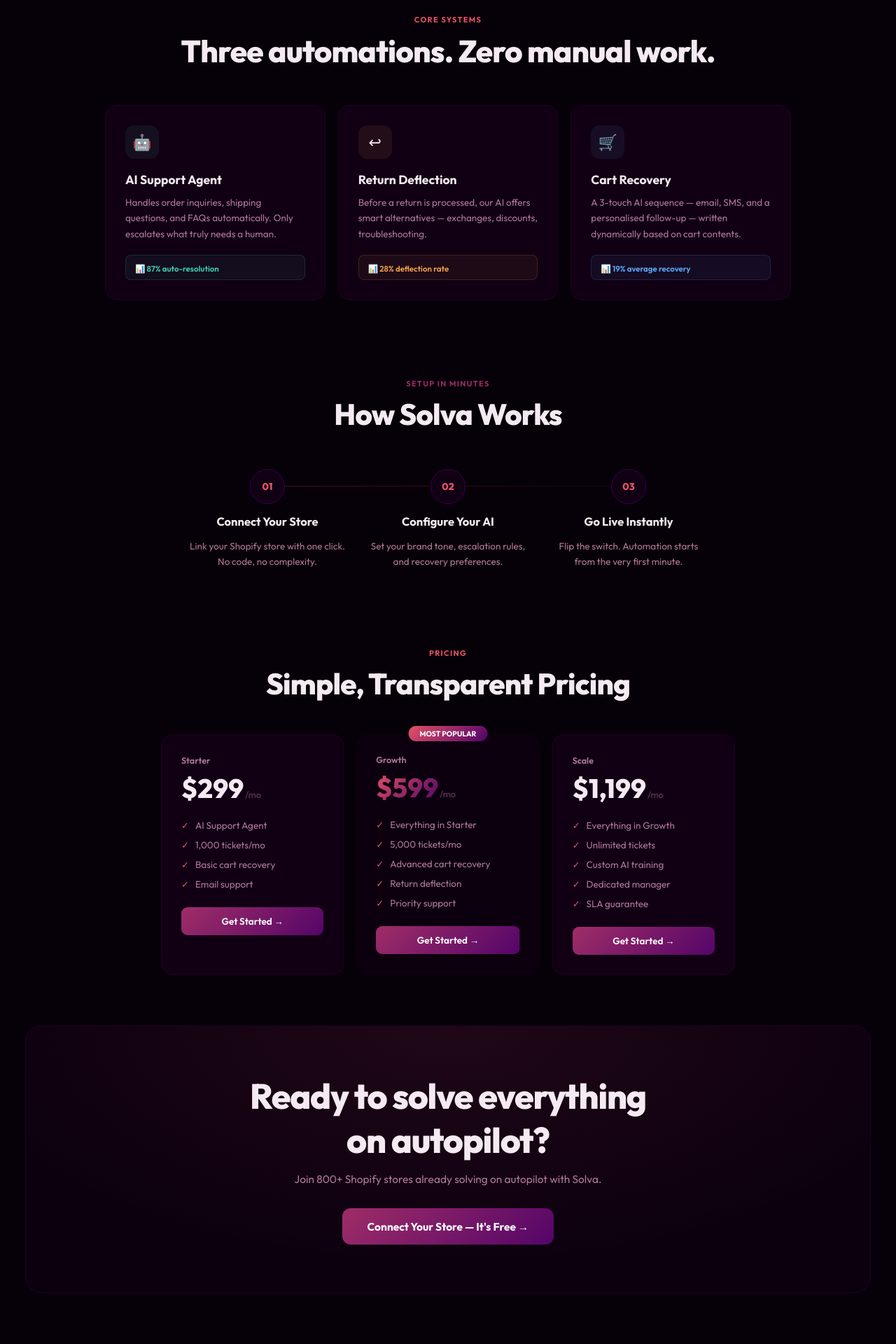
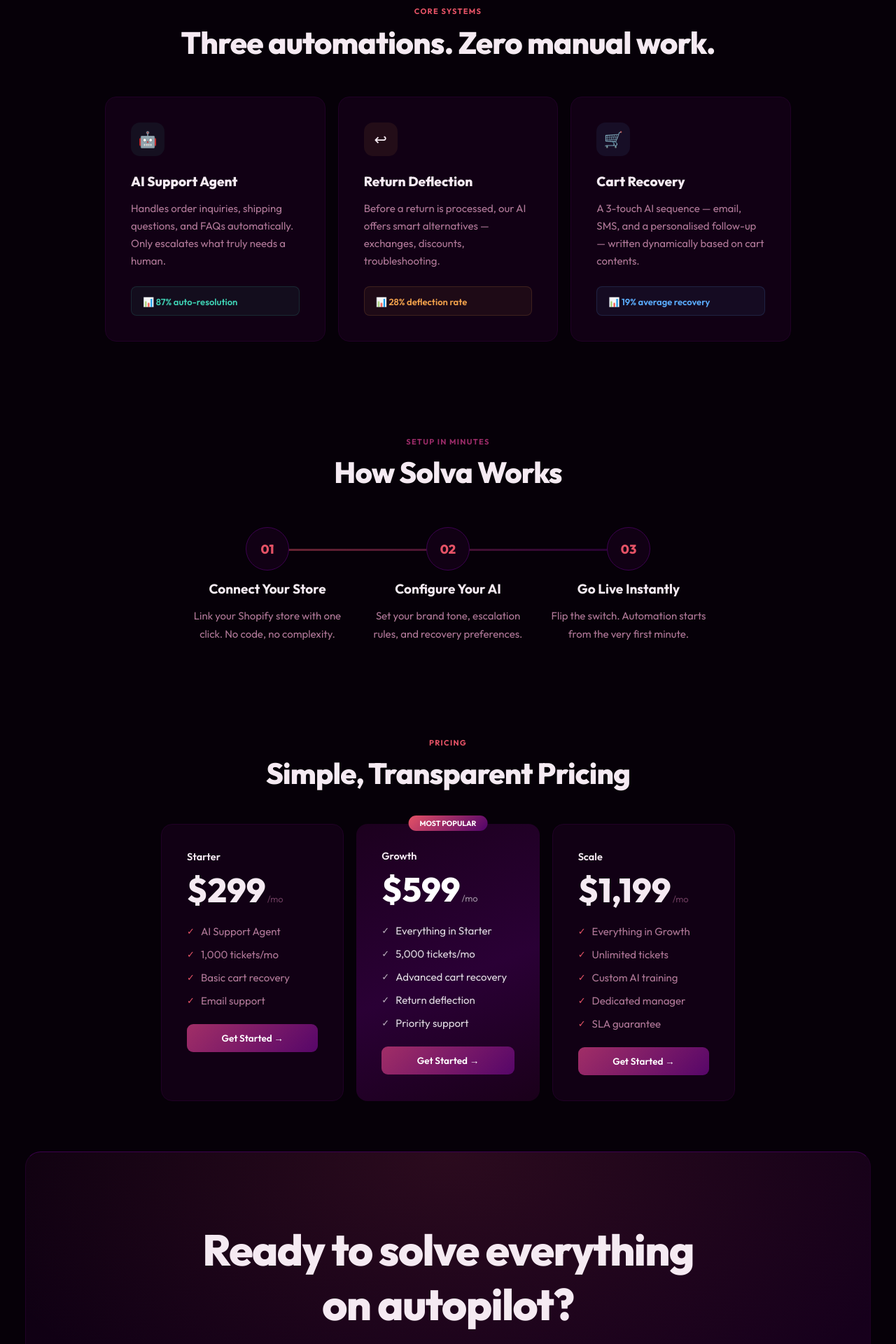
Before and after one commit to getsolvacom/solva, a React (Vite) app: page / in a window 1280 px wide. Shown: the part 860-2780 px from the top of the page at 70% size. Before the commit the page ends 2759 px from the top, so only its background shows below. Built offline with nearby package versions, Linux system fonts and the light colour scheme.

Commit message:
fix: landing page polish, sticky nav, scroll links, login routing

```diff
--- a/src/App.jsx
+++ b/src/App.jsx
@@ -4,21 +4,27 @@
 import DashboardShell from "./pages/dashboard/DashboardShell";
 
 export default function App() {
-  const [screen, setScreen] = useState("landing");
-  const [view,   setView]   = useState("overview");
+  const [screen,    setScreen]    = useState("landing");
+  const [view,      setView]      = useState("overview");
+  const [loginMode, setLoginMode] = useState("signup");
+
+  const goOnboard = () => { setLoginMode("signup"); setScreen("onboarding"); };
+  const goLogin   = () => { setLoginMode("login");  setScreen("onboarding"); };
 
   return (
     <>
       {screen === "landing" && (
         <LandingPage
-          goOnboard={() => setScreen("onboarding")}
-          goDash={()    => setScreen("dashboard")}
+          goOnboard={goOnboard}
+          goLogin={goLogin}
+          goDash={() => setScreen("dashboard")}
         />
       )}
       {screen === "onboarding" && (
         <OnboardingPage
           goBack={() => setScreen("landing")}
           goDash={() => { setScreen("dashboard"); setView("overview"); }}
+          initialMode={loginMode}
         />
       )}
       {screen === "dashboard" && (
--- a/src/pages/LandingPage.jsx
+++ b/src/pages/LandingPage.jsx
@@ -45,6 +45,32 @@
         .features-grid{grid-template-columns:1fr!important;gap:14px!important;}
         .pricing-grid{grid-template-columns:1fr!important;gap:24px!important;}
       }
+      @media(min-width:768px){
+        .stats-cell{padding:28px 20px!important;}
+        .stats-number{font-size:32px!important;}
+        .stats-label{font-size:13px!important;color:#B07898!important;}
+        .stats-divider{border-right:1px solid #3D0050!important;}
+        .pricing-card{padding:36px!important;}
+        .pricing-plan-name{font-size:14.5px!important;color:#F5EAF2!important;}
+        .pricing-price{font-size:48px!important;}
+        .pricing-features{gap:14px!important;}
+        .pricing-feature-text{font-size:15px!important;}
+        .hiw-section{padding:80px 40px!important;}
+        .hiw-step-circle{width:62px!important;height:62px!important;font-size:18px!important;}
+        .hiw-connector{height:3px!important;opacity:.45!important;top:31px!important;}
+        .hiw-step-title{font-size:19px!important;}
+        .hiw-step-desc{font-size:15px!important;}
+        .feat-card{padding:36px!important;}
+        .feat-icon{margin-bottom:24px!important;}
+        .feat-title{font-size:19px!important;font-weight:800!important;margin-bottom:14px!important;}
+        .feat-desc{font-size:15px!important;margin-bottom:24px!important;}
+        .feat-badge{padding:10px 16px!important;}
+        .feat-badge-text{font-size:13px!important;}
+        .cta-section{padding:100px 48px!important;}
+        .cta-heading{font-size:clamp(34px,5vw,62px)!important;}
+        .cta-sub{font-size:17px!important;}
+        .hero-section{padding-top:60px!important;}
+      }
     `}</style>
   );
 }
@@ -68,12 +94,22 @@
   );
 }
 
-export default function LandingPage({ goOnboard, goDash }) {
+const NAV_IDS = { "Features":"features", "How It Works":"how-it-works", "Pricing":"pricing" };
+
+export default function LandingPage({ goOnboard, goDash, goLogin }) {
   const [menuOpen, setMenuOpen] = useState(false);
   const closeMenu = () => setMenuOpen(false);
 
+  const scrollTo = (label) => {
+    const id = NAV_IDS[label];
+    if (!id) return;
+    const el = document.getElementById(id);
+    if (!el) return;
+    window.scrollTo({ top: el.getBoundingClientRect().top + window.scrollY - 64, behavior: "smooth" });
+  };
+
   return (
-    <div style={{background:C.bg,minHeight:"100vh",fontFamily:"'Outfit',sans-serif",color:C.text,overflowX:"hidden"}}>
+    <div style={{background:C.bg,minHeight:"100vh",fontFamily:"'Outfit',sans-serif",color:C.text,overflowX:"hidden",paddingTop:64}}>
       <GlobalStyles/>
 
       {/* Ambient orbs */}
@@ -83,19 +119,19 @@
       </div>
 
       {/* NAV */}
-      <nav style={{position:"sticky",top:0,zIndex:100,height:64,display:"flex",alignItems:"center",justifyContent:"space-between",padding:"0 44px",background:"rgba(6,0,8,.88)",borderBottom:`1px solid ${C.border}`,backdropFilter:"blur(20px)"}}>
+      <nav style={{position:"fixed",top:0,left:0,right:0,zIndex:1000,height:64,display:"flex",alignItems:"center",justifyContent:"space-between",padding:"0 44px",background:"rgba(6,0,8,.92)",borderBottom:`1px solid ${C.borderHi}`,backdropFilter:"blur(20px)"}}>
         <SolvaLogo/>
 
         {/* Desktop links */}
         <div className="nav-links-desktop">
           {["Features","How It Works","Pricing","Docs"].map(l=>(
-            <span key={l} className="nav-link" style={{fontSize:14,color:C.sub,fontWeight:500}}>{l}</span>
+            <span key={l} className="nav-link" onClick={()=>scrollTo(l)} style={{fontSize:14,color:C.sub,fontWeight:500}}>{l}</span>
           ))}
         </div>
 
         {/* Desktop actions */}
         <div className="nav-actions-desktop">
-          <button className="btn-ghost" onClick={goDash} style={{padding:"8px 18px",borderRadius:8,border:`1px solid ${C.border}`,color:C.sub,fontSize:13.5}}>Sign In</button>
+          <button className="btn-ghost" onClick={goLogin} style={{padding:"8px 18px",borderRadius:8,border:`1px solid ${C.border}`,color:C.sub,fontSize:13.5}}>Sign In</button>
           <button className="btn-primary" onClick={goOnboard} style={{padding:"9px 22px",borderRadius:8,color:"#fff",fontWeight:700,fontSize:13.5}}>Get Started →</button>
         </div>
 
@@ -108,13 +144,13 @@
         {menuOpen && (
           <div className="nav-dropdown">
             {["Features","How It Works","Pricing","Docs"].map(l=>(
-              <span key={l} className="nav-link" onClick={closeMenu}
+              <span key={l} className="nav-link" onClick={()=>{ closeMenu(); scrollTo(l); }}
                 style={{fontSize:15,color:C.sub,fontWeight:500,padding:"13px 8px",borderBottom:`1px solid ${C.border}`}}>
                 {l}
               </span>
             ))}
             <div style={{display:"flex",flexDirection:"column",gap:10,paddingTop:14}}>
-              <button className="btn-ghost" onClick={()=>{closeMenu();goDash();}}
+              <button className="btn-ghost" onClick={()=>{closeMenu();goLogin();}}
                 style={{padding:"12px",borderRadius:9,border:`1px solid ${C.border}`,color:C.sub,fontSize:14,width:"100%"}}>
                 Sign In
               </button>
@@ -128,7 +164,7 @@
       </nav>
 
       {/* HERO */}
-      <section style={{position:"relative",zIndex:1,textAlign:"center",padding:"100px 40px 80px"}}>
+      <section className="hero-section" style={{position:"relative",zIndex:1,textAlign:"center",padding:"48px 40px 80px"}}>
         <div className="fu" style={{display:"inline-flex",alignItems:"center",gap:8,padding:"5px 16px",borderRadius:100,background:"rgba(229,82,102,.08)",border:"1px solid rgba(229,82,102,.22)",marginBottom:28}}>
           <span style={{width:6,height:6,borderRadius:"50%",background:C.coral,display:"inline-block"}}/>
           <span style={{fontSize:11.5,color:C.coral,fontWeight:700,letterSpacing:".07em"}}>SOLVA — AI AUTOMATION FOR SHOPIFY STORES</span>
@@ -148,16 +184,16 @@
         {/* Stats bar */}
         <div className="fu fu4" style={{display:"flex",maxWidth:560,margin:"0 auto",borderRadius:14,overflow:"hidden",border:`1px solid ${C.border}`}}>
           {[["1.2M+","Tickets Resolved"],["$4.8M","Revenue Recovered"],["98.3%","Satisfaction Rate"]].map(([v,l],i)=>(
-            <div key={i} style={{flex:1,padding:"20px 14px",background:C.surface,textAlign:"center",borderRight:i<2?`1px solid ${C.border}`:"none"}}>
-              <div style={{fontSize:23,fontWeight:800,background:C.grad,WebkitBackgroundClip:"text",WebkitTextFillColor:"transparent",backgroundClip:"text",marginBottom:5}}>{v}</div>
-              <div style={{fontSize:11.5,color:C.muted,fontWeight:500}}>{l}</div>
+            <div key={i} className={i<2?"stats-cell stats-divider":"stats-cell"} style={{flex:1,padding:"20px 14px",background:C.surface,textAlign:"center",borderRight:i<2?`1px solid ${C.border}`:"none"}}>
+              <div className="stats-number" style={{fontSize:23,fontWeight:800,background:C.grad,WebkitBackgroundClip:"text",WebkitTextFillColor:"transparent",backgroundClip:"text",marginBottom:5}}>{v}</div>
+              <div className="stats-label" style={{fontSize:11.5,color:C.muted,fontWeight:500}}>{l}</div>
             </div>
           ))}
         </div>
       </section>
 
       {/* FEATURES */}
-      <section style={{position:"relative",zIndex:1,padding:"56px 40px",maxWidth:1060,margin:"0 auto"}}>
+      <section id="features" style={{position:"relative",zIndex:1,padding:"56px 40px",maxWidth:1060,margin:"0 auto"}}>
         <div style={{textAlign:"center",marginBottom:50}}>
           <p style={{fontSize:11,fontWeight:700,letterSpacing:".12em",color:C.coral,marginBottom:10,textTransform:"uppercase"}}>Core Systems</p>
           <h2 style={{fontFamily:"'Outfit',sans-serif",fontSize:"clamp(26px,4vw,44px)",fontWeight:800,letterSpacing:"-.02em"}}>Three automations. Zero manual work.</h2>
@@ -168,12 +204,12 @@
             {icon:"↩", title:"Return Deflection",  color:C.amber, stat:"28% deflection rate", desc:"Before a return is processed, our AI offers smart alternatives — exchanges, discounts, troubleshooting."},
             {icon:"🛒",title:"Cart Recovery",      color:C.blue,  stat:"19% average recovery",desc:"A 3-touch AI sequence — email, SMS, and a personalised follow-up — written dynamically based on cart contents."},
           ].map((f,i)=>(
-            <div key={i} className="card-hover" style={{padding:28,borderRadius:16,background:C.card,border:`1px solid ${C.border}`,display:"flex",flexDirection:"column"}}>
-              <div style={{width:48,height:48,borderRadius:13,marginBottom:18,background:`${f.color}14`,display:"flex",alignItems:"center",justifyContent:"center",fontSize:22}}>{f.icon}</div>
-              <h3 style={{fontFamily:"'Outfit',sans-serif",fontSize:17.5,fontWeight:700,marginBottom:10}}>{f.title}</h3>
-              <p style={{fontSize:13.5,color:C.sub,lineHeight:1.68,marginBottom:18,flex:1}}>{f.desc}</p>
-              <div style={{padding:"7px 13px",borderRadius:8,background:`${f.color}10`,border:`1px solid ${f.color}26`}}>
-                <span style={{fontSize:11.5,color:f.color,fontWeight:600}}>📊 {f.stat}</span>
+            <div key={i} className="card-hover feat-card" style={{padding:28,borderRadius:16,background:C.card,border:`1px solid ${C.border}`,display:"flex",flexDirection:"column"}}>
+              <div className="feat-icon" style={{width:48,height:48,borderRadius:13,marginBottom:18,background:`${f.color}14`,display:"flex",alignItems:"center",justifyContent:"center",fontSize:22}}>{f.icon}</div>
+              <h3 className="feat-title" style={{fontFamily:"'Outfit',sans-serif",fontSize:17.5,fontWeight:700,marginBottom:10}}>{f.title}</h3>
+              <p className="feat-desc" style={{fontSize:13.5,color:C.sub,lineHeight:1.68,marginBottom:18,flex:1}}>{f.desc}</p>
+              <div className="feat-badge" style={{padding:"7px 13px",borderRadius:8,background:`${f.color}10`,border:`1px solid ${f.color}26`}}>
+                <span className="feat-badge-text" style={{fontSize:11.5,color:f.color,fontWeight:600}}>📊 {f.stat}</span>
               </div>
             </div>
           ))}
@@ -181,46 +217,46 @@
       </section>
 
       {/* HOW IT WORKS */}
-      <section style={{padding:"56px 40px",maxWidth:820,margin:"0 auto",textAlign:"center"}}>
+      <section id="how-it-works" className="hiw-section" style={{padding:"56px 40px",maxWidth:820,margin:"0 auto",textAlign:"center"}}>
         <p style={{fontSize:11,fontWeight:700,letterSpacing:".12em",color:C.magenta,marginBottom:10,textTransform:"uppercase"}}>Setup in Minutes</p>
         <h2 style={{fontFamily:"'Outfit',sans-serif",fontSize:"clamp(24px,4vw,42px)",fontWeight:800,letterSpacing:"-.02em",marginBottom:52}}>How Solva Works</h2>
         <div style={{display:"grid",gridTemplateColumns:"repeat(3,1fr)",gap:34,position:"relative"}}>
-          <div style={{position:"absolute",top:24,left:"17%",right:"17%",height:1,background:`linear-gradient(90deg,${C.coral},${C.violet})`,opacity:.25,pointerEvents:"none"}}/>
+          <div className="hiw-connector" style={{position:"absolute",top:24,left:"17%",right:"17%",height:1,background:`linear-gradient(90deg,${C.coral},${C.violet})`,opacity:.25,pointerEvents:"none"}}/>
           {[
             {n:"01",title:"Connect Your Store",  desc:"Link your Shopify store with one click. No code, no complexity."},
             {n:"02",title:"Configure Your AI",   desc:"Set your brand tone, escalation rules, and recovery preferences."},
             {n:"03",title:"Go Live Instantly",   desc:"Flip the switch. Automation starts from the very first minute."},
           ].map((s,i)=>(
             <div key={i} style={{display:"flex",flexDirection:"column",alignItems:"center",gap:14}}>
-              <div style={{width:50,height:50,borderRadius:"50%",position:"relative",zIndex:1,background:C.card,border:`1px solid ${C.borderHi}`,display:"flex",alignItems:"center",justifyContent:"center",fontFamily:"'Outfit',sans-serif",fontWeight:800,fontSize:14,color:C.coral}}>{s.n}</div>
-              <h3 style={{fontFamily:"'Outfit',sans-serif",fontSize:16.5,fontWeight:700}}>{s.title}</h3>
-              <p style={{fontSize:13.5,color:C.sub,lineHeight:1.68}}>{s.desc}</p>
+              <div className="hiw-step-circle" style={{width:50,height:50,borderRadius:"50%",position:"relative",zIndex:1,background:C.card,border:`1px solid ${C.borderHi}`,display:"flex",alignItems:"center",justifyContent:"center",fontFamily:"'Outfit',sans-serif",fontWeight:800,fontSize:14,color:C.coral}}>{s.n}</div>
+              <h3 className="hiw-step-title" style={{fontFamily:"'Outfit',sans-serif",fontSize:16.5,fontWeight:700}}>{s.title}</h3>
+              <p className="hiw-step-desc" style={{fontSize:13.5,color:C.sub,lineHeight:1.68}}>{s.desc}</p>
             </div>
           ))}
         </div>
       </section>
 
       {/* PRICING */}
-      <section style={{padding:"56px 40px",maxWidth:900,margin:"0 auto"}}>
+      <section id="pricing" style={{padding:"56px 40px",maxWidth:900,margin:"0 auto"}}>
         <div style={{textAlign:"center",marginBottom:46}}>
           <p style={{fontSize:11,fontWeight:700,letterSpacing:".12em",color:C.coral,marginBottom:10,textTransform:"uppercase"}}>Pricing</p>
           <h2 style={{fontFamily:"'Outfit',sans-serif",fontSize:"clamp(24px,4vw,42px)",fontWeight:800,letterSpacing:"-.02em"}}>Simple, Transparent Pricing</h2>
         </div>
         <div className="pricing-grid" style={{display:"grid",gridTemplateColumns:"repeat(3,1fr)",gap:18}}>
           {PLANS.map((plan,i)=>(
-            <div key={i} className={`card-hover${plan.popular?" grad-border":""}`}
-              style={{padding:28,borderRadius:16,position:"relative",background:plan.popular?C.surface:C.card,border:plan.popular?"none":`1px solid ${C.border}`}}>
+            <div key={i} className={`card-hover pricing-card${plan.popular?" grad-border":""}`}
+              style={{padding:28,borderRadius:16,position:"relative",background:plan.popular?"linear-gradient(160deg,#1C001E 0%,#2A0035 55%,#1A001A 100%)":C.card,border:plan.popular?"none":`1px solid ${C.border}`}}>
               {plan.popular&&<div style={{position:"absolute",top:-12,left:"50%",transform:"translateX(-50%)",padding:"4px 16px",borderRadius:100,background:C.grad,color:"#fff",fontSize:10.5,fontWeight:700,whiteSpace:"nowrap"}}>MOST POPULAR</div>}
-              <p style={{fontSize:12.5,color:C.sub,fontWeight:600,marginBottom:8}}>{plan.name}</p>
+              <p className="pricing-plan-name" style={{fontSize:12.5,color:plan.popular?"#fff":C.sub,fontWeight:600,marginBottom:8}}>{plan.name}</p>
               <div style={{display:"flex",alignItems:"baseline",gap:2,marginBottom:20}}>
-                <span style={{fontFamily:"'Outfit',sans-serif",fontSize:38,fontWeight:800,...(plan.popular?{background:C.grad,WebkitBackgroundClip:"text",WebkitTextFillColor:"transparent",backgroundClip:"text"}:{color:C.text})}}>{plan.price}</span>
-                <span style={{fontSize:13,color:C.muted}}>/mo</span>
+                <span className="pricing-price" style={{fontFamily:"'Outfit',sans-serif",fontSize:38,fontWeight:800,...(plan.popular?{color:"#fff"}:{color:C.text})}}>{plan.price}</span>
+                <span style={{fontSize:13,color:plan.popular?"rgba(255,255,255,.55)":C.muted}}>/mo</span>
               </div>
-              <div style={{display:"flex",flexDirection:"column",gap:10,marginBottom:24}}>
+              <div className="pricing-features" style={{display:"flex",flexDirection:"column",gap:10,marginBottom:24}}>
                 {plan.features.map((f,j)=>(
                   <div key={j} style={{display:"flex",gap:9,alignItems:"flex-start"}}>
-                    <span style={{color:C.coral,fontSize:13,marginTop:1,flexShrink:0}}>✓</span>
-                    <span style={{fontSize:13.5,color:C.sub}}>{f}</span>
+                    <span style={{color:plan.popular?"rgba(255,255,255,.7)":C.coral,fontSize:13,marginTop:1,flexShrink:0}}>✓</span>
+                    <span className="pricing-feature-text" style={{fontSize:13.5,color:plan.popular?"rgba(255,255,255,.85)":C.sub}}>{f}</span>
                   </div>
                 ))}
               </div>
@@ -231,12 +267,12 @@
       </section>
 
       {/* FOOTER CTA */}
-      <div style={{margin:"16px 36px 52px",borderRadius:22,background:C.surface,border:`1px solid ${C.border}`,padding:"68px 40px",textAlign:"center",position:"relative",overflow:"hidden"}}>
-        <div style={{position:"absolute",inset:0,pointerEvents:"none",background:"radial-gradient(ellipse 60% 90% at 50% 0%,rgba(229,82,102,.09),transparent)"}}/>
-        <h2 style={{fontFamily:"'Outfit',sans-serif",fontSize:"clamp(28px,4.5vw,50px)",fontWeight:800,letterSpacing:"-.025em",marginBottom:14,position:"relative"}}>
+      <div className="cta-section" style={{margin:"16px 36px 52px",borderRadius:22,background:`linear-gradient(160deg,${C.surface} 0%,${C.dim} 100%)`,border:`1px solid ${C.border}`,borderTop:`1px solid ${C.borderHi}`,padding:"68px 40px",textAlign:"center",position:"relative",overflow:"hidden"}}>
+        <div style={{position:"absolute",inset:0,pointerEvents:"none",background:"radial-gradient(ellipse 60% 90% at 50% 0%,rgba(229,82,102,.13),transparent)"}}/>
+        <h2 className="cta-heading" style={{fontFamily:"'Outfit',sans-serif",fontSize:"clamp(28px,4.5vw,50px)",fontWeight:800,letterSpacing:"-.025em",marginBottom:14,position:"relative"}}>
           Ready to solve everything<br/>on autopilot?
         </h2>
-        <p style={{color:C.sub,fontSize:15.5,marginBottom:32,position:"relative"}}>Join 800+ Shopify stores already solving on autopilot with Solva.</p>
+        <p className="cta-sub" style={{color:C.sub,fontSize:15.5,marginBottom:32,position:"relative"}}>Join 800+ Shopify stores already solving on autopilot with Solva.</p>
         <button className="btn-primary" onClick={goOnboard} style={{padding:"16px 36px",borderRadius:12,color:"#fff",fontWeight:700,fontSize:15.5,position:"relative"}}>
           Connect Your Store — It's Free →
         </button>
```
Also changed, not shown: src/pages/OnboardingPage.jsx (+56 -15 lines).
